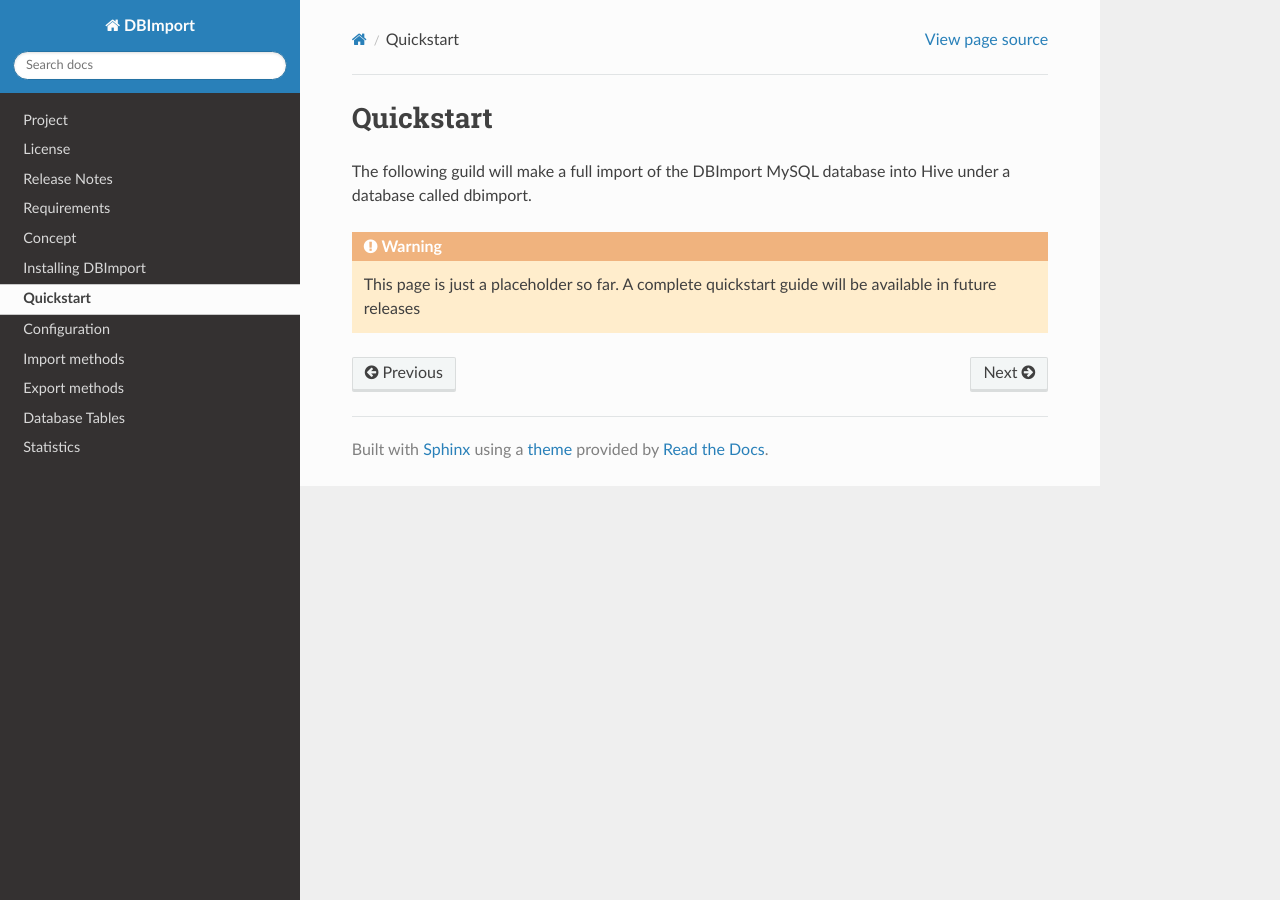
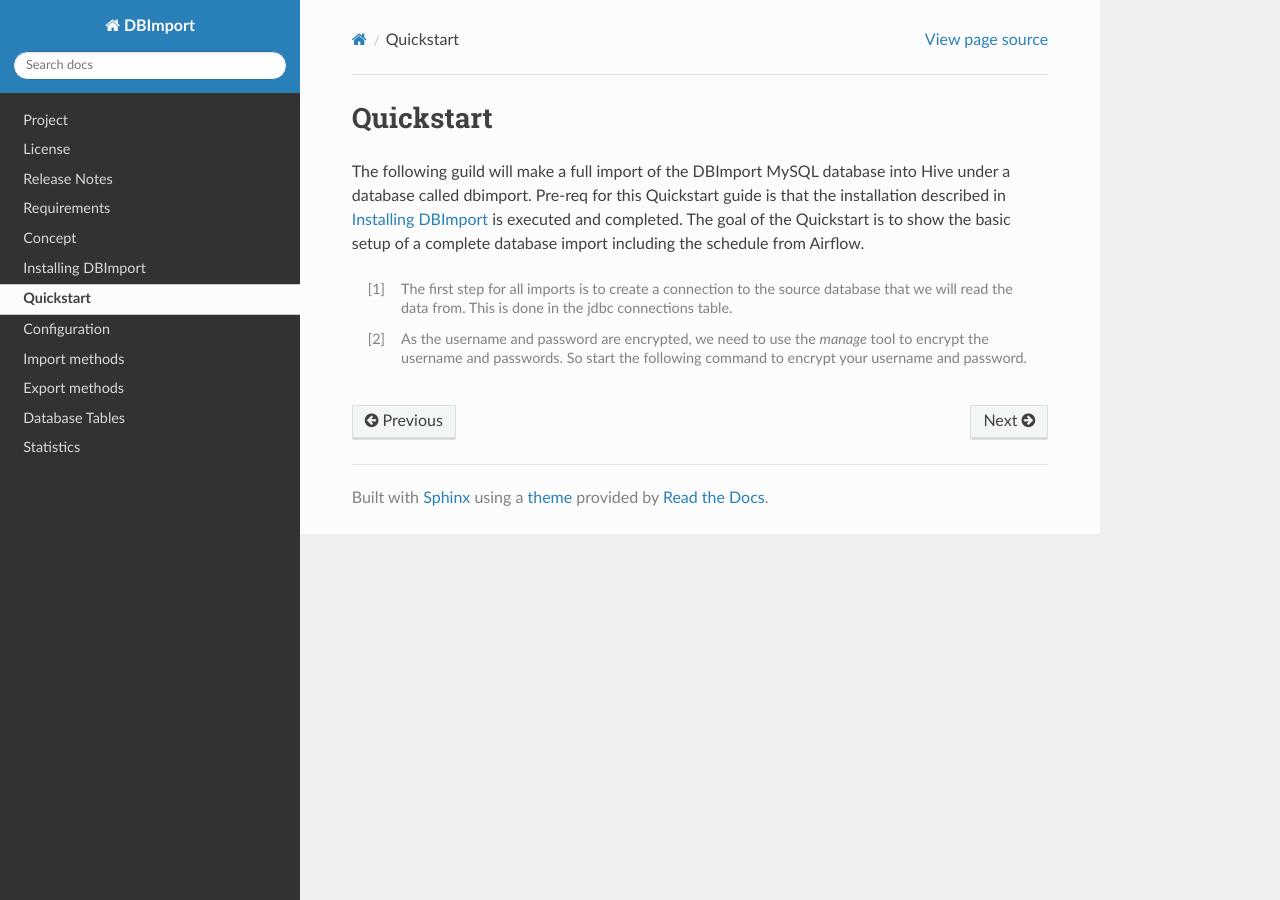
Before and after one commit to Middlecon/DBImport, a Sphinx documentation site: the page built from docs/quickstart.rst, in a window 1280 px wide. Built offline with Sphinx 7.4.7 and the Read the Docs theme 2.0.0, drawn with Linux system fonts in a browser that asks for light colours.

Commit message:
Documentation update

```diff
--- a/docs/install.rst
+++ b/docs/install.rst
@@ -28,6 +28,7 @@ There is a file inside the *conf* directory called *dbimport.cfg*. This file con
   - Section [HDFS]. *hdfs_address* should be a valid URL to HDFS
   - Section [Hive]. *hive_metastore_alchemy_conn* must have a valid Alchemy connection string to the Hive Metastore SQL database
   - Section [Hive]. *hostname*, *port* and *kerberos_service_name* must all be set against a Hive server with binary transport mode.
+  - Section [Airflow]. *airflow_alchemy_conn* must have a valid Alchemy connection string to the Airflow SQL database. Only needed if Airflow integrations will be used
 
 .. note:: If the *hive_remove_locks_by_force* setting (in the configuration table) is set to 1, the user configured for the *hive_metastore_alchemy_conn* must have delete permissions to the *HIVE_LOCKS* table. Other than that, the user only requires select permissions.
 
--- a/docs/quickstart.rst
+++ b/docs/quickstart.rst
@@ -1,6 +1,8 @@
 Quickstart
 ==========
 
-The following guild will make a full import of the DBImport MySQL database into Hive under a database called dbimport.
+The following guild will make a full import of the DBImport MySQL database into Hive under a database called dbimport. Pre-req for this Quickstart guide is that the installation described in :doc:`install` is executed and completed. The goal of the Quickstart is to show the basic setup of a complete database import including the schedule from Airflow.
 
-.. warning:: This page is just a placeholder so far. A complete quickstart guide will be available in future releases
+.. [#] The first step for all imports is to create a connection to the source database that we will read the data from. This is done in the jdbc connections table.
+
+.. [#] As the username and password are encrypted, we need to use the *manage* tool to encrypt the username and passwords. So start the following command to encrypt your username and password.
```
Also changed, not shown: other parts of docs/install.rst (+1 -1 lines).
